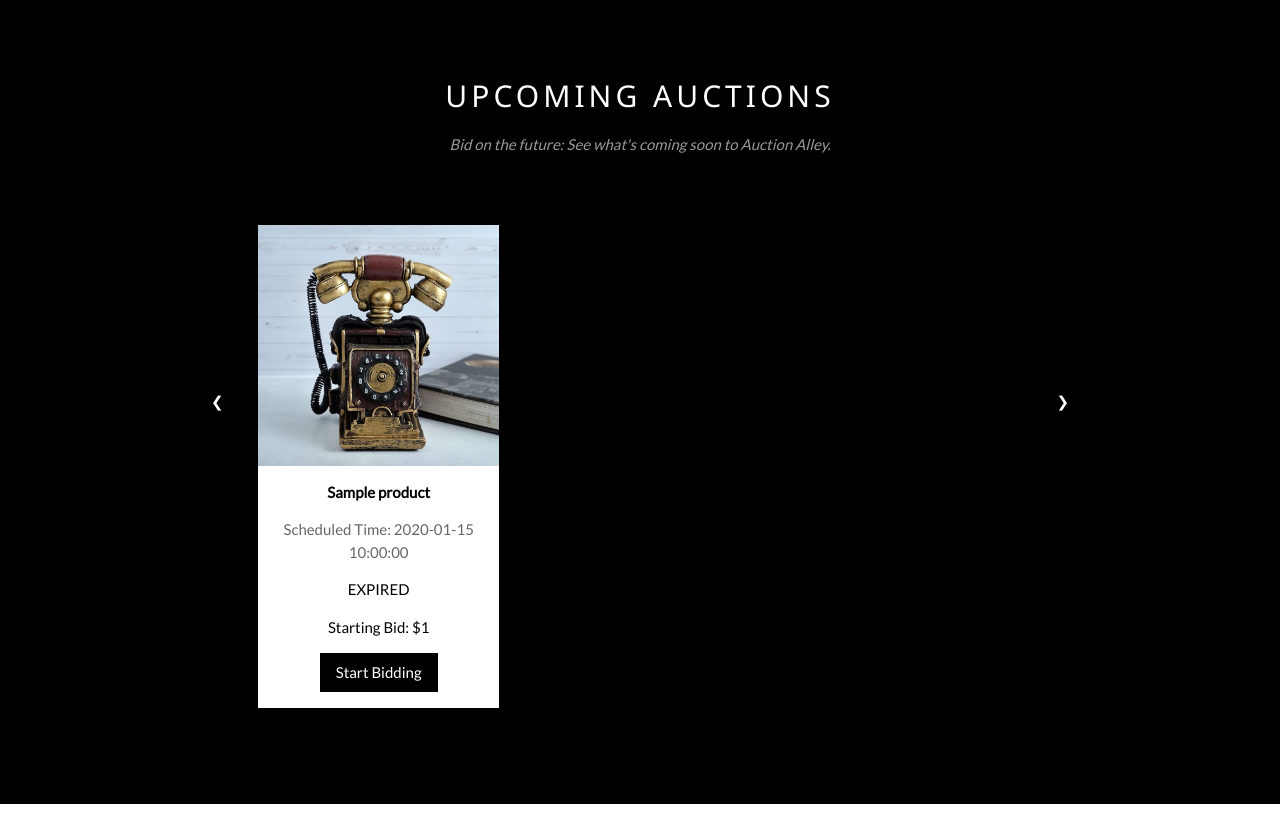
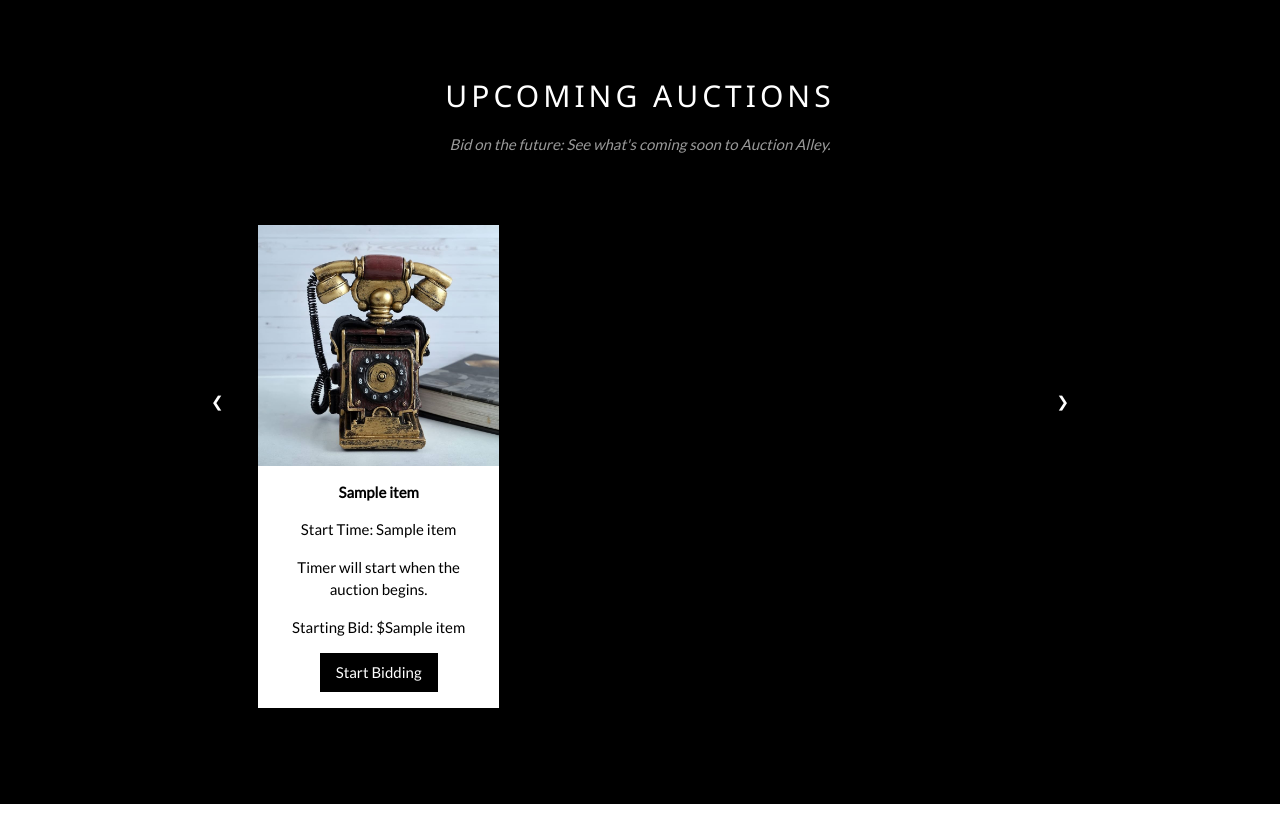
Before and after one commit to AnirudhA124/Auction-Alley, a Flask app: template templates/main_buyer.html in a window 1280 px wide. Shown: the part 732-1567 px from the top of the page. Run offline with Flask 3, Linux system fonts and the light colour scheme; the template is opened without the code that fills it: most values are stand-ins (such as "Sample title", 1, 10 or a date in 2020).

Commit message:
Update main_buyer.html

```diff
--- a/templates/main_buyer.html
+++ b/templates/main_buyer.html
@@ -83,15 +83,15 @@ body {font-family: "Lato", sans-serif}
         <div class="w3-row-padding w3-padding-32" style="margin:0 -16px; overflow: hidden;">
           <button class="w3-button w3-black w3-display-left" onclick="prev()">&#10094;</button>
           <div id="carousel" class="carousel">
-      {% for product in products %}
+          {% for item in items %}
             <div class="carousel-item">
               <img src="./static/img2.jpg" alt="New York" style="width:100%" class="w3-hover-opacity">
               <div class="w3-container w3-white">
-            <p><b>{{ product.name }}</b></p>
-            <p class="w3-opacity">Scheduled Time: {{ product.scheduled_time }}</p>
+                <p><b>{{ item[1] }}</b></p>
+                <p>Start Time: {{ item[4] }}</p>
                 <div id="timer{{ loop.index }}"></div>
-            <p>Starting Bid: ${{ product.starting_bid }}</p>
-            <a href="/bid_display" class="w3-button w3-black w3-margin-bottom">Start Bidding</a> <!-- Modified line -->
+                <p>Starting Bid: ${{ item[3] }}</p>
+                <a href="/bid_display?item_number={{ item[0] }}" class="w3-button w3-black w3-margin-bottom">Start Bidding</a>
               </div>
             </div>
           {% endfor %}
@@ -100,7 +100,6 @@ body {font-family: "Lato", sans-serif}
         </div>
       </div>
     </div>
-
   <!-- Ticket Modal -->
   <div id="ticketModal" class="w3-modal">
     <div class="w3-modal-content w3-animate-top w3-card-4">
@@ -195,27 +194,36 @@ window.onclick = function(event) {
       modal.style.display = "none";
     }
   }
-{% for product in products %}
-            var countDownDate{{ loop.index }} = new Date("{{ product.scheduled_time }}").getTime();
 
+  // Timer script
+{% for item in items %}
+var start{{ loop.index }} = new Date("{{ item[4] }}").getTime();
+var end{{ loop.index }} = new Date("{{ item[5] }}").getTime();
+var now{{ loop.index }} = new Date().getTime();
+
+if (now{{ loop.index }} >= start{{ loop.index }}) {
+  var distance{{ loop.index }} = end{{ loop.index }} - now{{ loop.index }};
   var x{{ loop.index }} = setInterval(function() {
-                var now = new Date().getTime();
-                var distance = countDownDate{{ loop.index }} - now;
-
-                var days = Math.floor(distance / (1000 * 60 * 60 * 24));
-                var hours = Math.floor((distance % (1000 * 60 * 60 * 24)) / (1000 * 60 * 60));
-                var minutes = Math.floor((distance % (1000 * 60 * 60)) / (1000 * 60));
-                var seconds = Math.floor((distance % (1000 * 60)) / 1000);
+    var days = Math.floor(distance{{ loop.index }} / (1000 * 60 * 60 * 24));
+    var hours = Math.floor((distance{{ loop.index }} % (1000 * 60 * 60 * 24)) / (1000 * 60 * 60));
+    var minutes = Math.floor((distance{{ loop.index }} % (1000 * 60 * 60)) / (1000 * 60));
+    var seconds = Math.floor((distance{{ loop.index }} % (1000 * 60)) / 1000);
 
     document.getElementById("timer{{ loop.index }}").innerHTML = days + "d " + hours + "h "
     + minutes + "m " + seconds + "s ";
 
-                if (distance < 0) {
+    if (distance{{ loop.index }} < 0) {
       clearInterval(x{{ loop.index }});
       document.getElementById("timer{{ loop.index }}").innerHTML = "EXPIRED";
     }
+
+    distance{{ loop.index }} -= 1000;
   }, 1000);
+} else {
+  document.getElementById("timer{{ loop.index }}").innerHTML = "Timer will start when the auction begins.";
+}
 {% endfor %}
+
   // Function to initialize carousel
   function initCarousel() {
     const carousel = document.getElementById('carousel');
```
Lines whose indentation alone changed are shown as unchanged.
